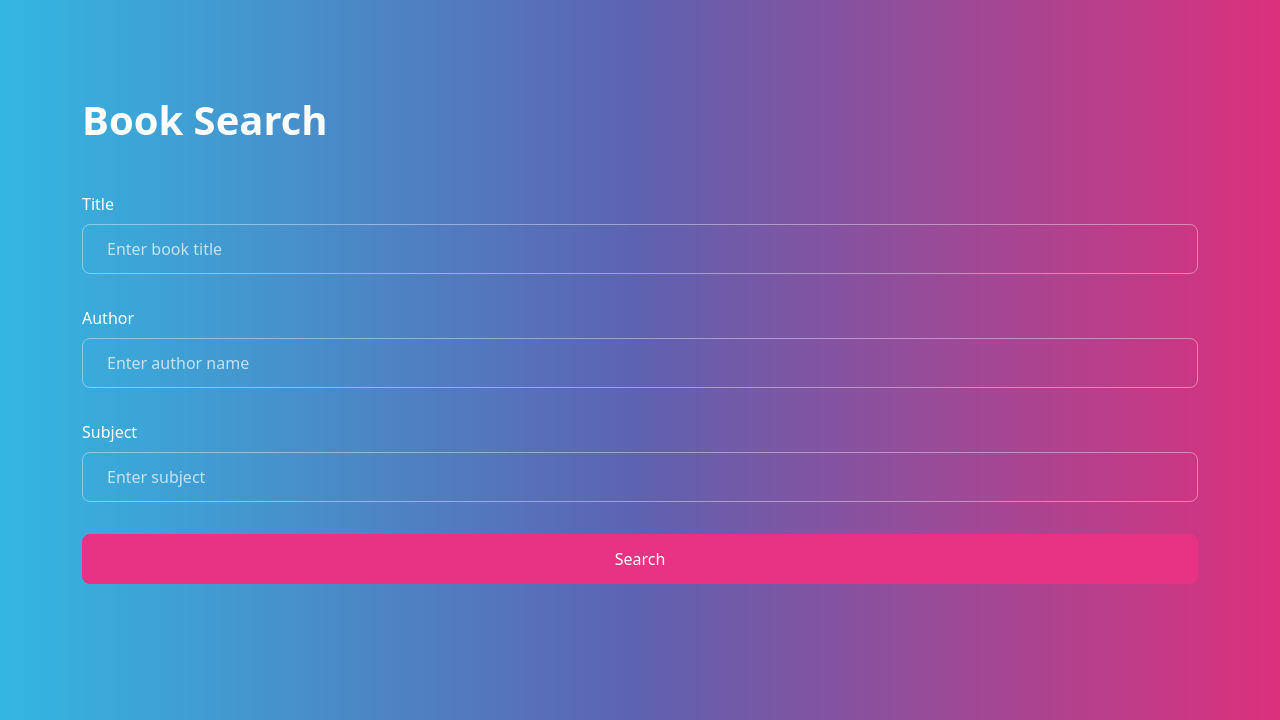
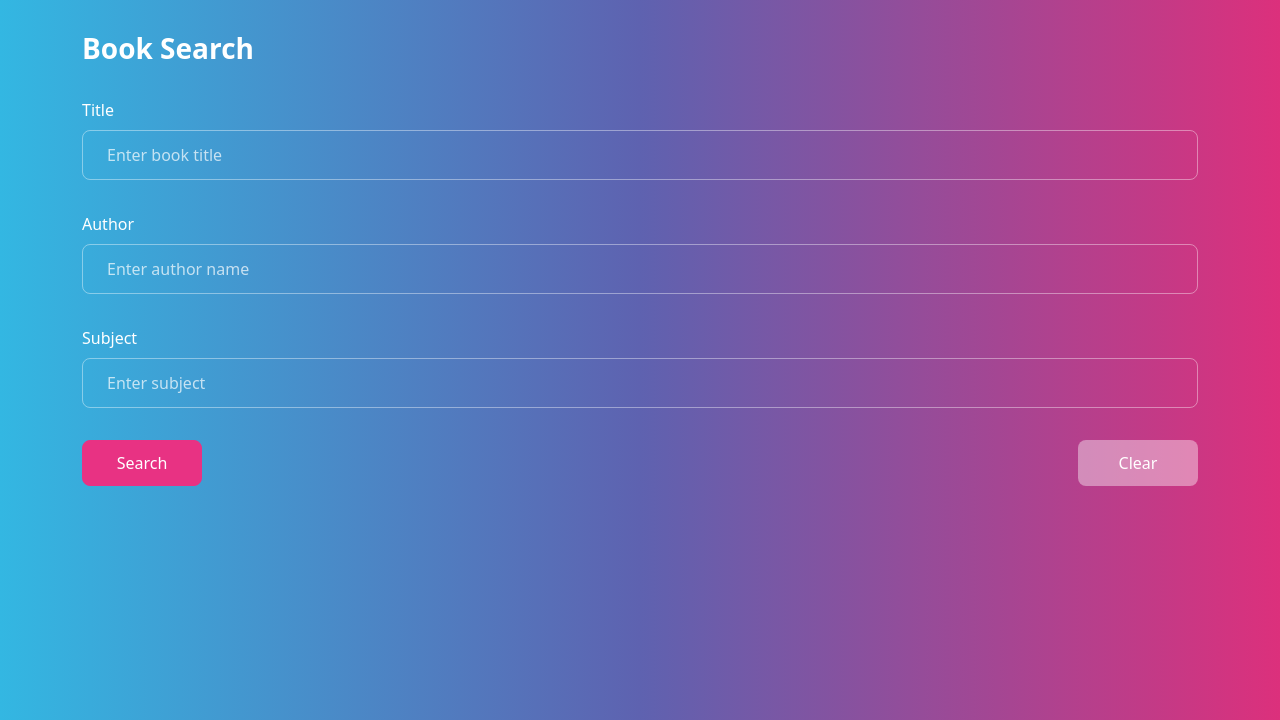
Before and after one commit to Rosssaab/BookSearch-81, a Flask app: page / in a window 1280 px wide. Shown: the part 80-800 px from the top of the page. Run offline with Flask 3, Linux system fonts and the light colour scheme; some libraries are stand-ins or nearby versions.

Commit message:
Improved search functionality: added Clear button, renamed Reset to Search Again, preserved field values on Search Again

```diff
--- a/templates/index.html
+++ b/templates/index.html
@@ -5,6 +5,7 @@
     <meta name="viewport" content="width=device-width, initial-scale=1.0">
     <title>Book Search</title>
     <link href="https://cdn.jsdelivr.net/npm/bootswatch@5.3.0/dist/{{ theme }}/bootstrap.min.css" rel="stylesheet">
+    <link rel="stylesheet" href="https://cdn.jsdelivr.net/npm/bootstrap-icons@1.7.2/font/bootstrap-icons.css">
     <style>
         .modal-fullscreen {
             padding: 0 !important;
@@ -30,13 +31,14 @@
             overflow: hidden;
         }
         .modal-fullscreen .modal-body img {
-            width: 100%;
+            width: auto;
+            max-width: 100%;
             height: calc(100% - 60px); /* Adjust based on button height */
             object-fit: contain;
         }
         .modal-fullscreen .buy-button {
-            width: 100%;
-            padding: 15px;
+            width: auto;
+            padding: 15px 30px;
             margin-top: 10px;
         }
         .search-box {
@@ -56,6 +58,19 @@
         .search-container.collapsed {
             display: none;
         }
+        #resetButton {
+            transition: opacity 0.3s ease-in-out;
+            padding: 10px 20px;
+            font-size: 16px;
+        }
+        #resetButton:hover {
+            opacity: 0.8;
+        }
+        #searchButton, #clearButton, #resetButton {
+            padding: 10px 20px;
+            font-size: 16px;
+            min-width: 120px; /* Adjust this value as needed */
+        }
     </style>
 </head>
 <body>
@@ -65,15 +80,9 @@
             <span class="navbar-brand mx-auto">Book Search</span>
         </div>
     </nav>
-
-    <div id="searchContainer" class="container mt-5 search-container">
-        <h1 class="mb-4">Book Search</h1>
+    <div id="searchContainer" class="container mt-3 search-container">
+        <h3 class="mb-3">Book Search</h3>
         <div id="searchBox">
-            {% if error %}
-                <div class="alert alert-danger" role="alert">
-                    {{ error }}
-                </div>
-            {% endif %}
             <form method="POST" id="searchForm">
                 <div class="mb-3">
                     <label for="title" class="form-label">Title</label>
@@ -87,7 +96,10 @@
                     <label for="subject" class="form-label">Subject</label>
                     <input type="text" class="form-control" id="subject" name="subject" placeholder="Enter subject">
                 </div>
-                <button type="submit" class="btn btn-primary w-100">Search</button>
+                <div class="d-flex justify-content-between">
+                    <button type="submit" class="btn btn-primary" id="searchButton">Search</button>
+                    <button type="button" class="btn btn-secondary" id="clearButton">Clear</button>
+                </div>
             </form>
         </div>
     </div>
@@ -151,12 +163,32 @@
         </div>
     {% endif %}
 
+    <button id="resetButton" class="btn btn-primary position-fixed" style="display: none; bottom: 20px; right: 20px; z-index: 1000; white-space: nowrap;">
+        Search Again
+    </button>
+
     <script src="https://cdn.jsdelivr.net/npm/bootstrap@5.3.0-alpha1/dist/js/bootstrap.bundle.min.js"></script>
     <script>
         document.addEventListener('DOMContentLoaded', function() {
             var searchForm = document.getElementById('searchForm');
             var searchContainer = document.getElementById('searchContainer');
             var searchResults = document.getElementById('searchResults');
+            var resetButton = document.getElementById('resetButton');
+            var searchButton = document.getElementById('searchButton');
+            var clearButton = document.getElementById('clearButton');
+
+            function showSearchForm() {
+                searchContainer.classList.remove('collapsed');
+                if (searchResults) searchResults.style.display = 'none';
+                resetButton.style.display = 'none';
+                // Explicitly do nothing to the form fields here
+            }
+
+            function showSearchResults() {
+                searchContainer.classList.add('collapsed');
+                if (searchResults) searchResults.style.display = 'block';
+                resetButton.style.display = 'block';
+            }
 
             if (searchForm && searchResults) {
                 searchForm.addEventListener('submit', function(e) {
@@ -168,23 +200,70 @@
                     })
                     .then(response => response.text())
                     .then(html => {
-                        document.body.innerHTML = html;
+                        var tempDiv = document.createElement('div');
+                        tempDiv.innerHTML = html;
 
-                        var newSearchContainer = document.getElementById('searchContainer');
-                        var newSearchResults = document.getElementById('searchResults');
+                        // Update only the search results
+                        var newSearchResults = tempDiv.querySelector('#searchResults');
+                        if (newSearchResults) {
+                            searchResults.innerHTML = newSearchResults.innerHTML;
+                        }
 
-                        if (newSearchContainer && newSearchResults) {
-                            newSearchContainer.classList.add('collapsed');
-                        }
+                        showSearchResults();
+
+                        // Re-attach event listeners after updating the DOM
+                        attachModalCloseListeners();
                     });
                 });
             }
 
-            // If results are already present on page load, collapse the search container
-            if (searchResults && searchContainer) {
-                searchContainer.classList.add('collapsed');
+            // If results are already present on page load, show search results view
+            if (searchResults && searchResults.children.length > 0) {
+                showSearchResults();
+            }
+
+            // Attach modal close listeners
+            attachModalCloseListeners();
+
+            // Attach reset button listener
+            if (resetButton) {
+                resetButton.addEventListener('click', function() {
+                    showSearchForm();
+                    // Explicitly do nothing to the form fields
+                    // The existing text will remain as is
+                });
+            }
+
+            // Clear button functionality
+            if (clearButton) {
+                clearButton.addEventListener('click', function() {
+                    document.getElementById('title').value = '';
+                    document.getElementById('author').value = '';
+                    document.getElementById('subject').value = '';
+                });
+            }
+
+            // Make search and clear buttons the same width
+            if (searchButton && clearButton) {
+                var maxWidth = Math.max(searchButton.offsetWidth, clearButton.offsetWidth);
+                searchButton.style.width = maxWidth + 'px';
+                clearButton.style.width = maxWidth + 'px';
             }
         });
+
+        function attachModalCloseListeners() {
+            document.querySelectorAll('.modal-fullscreen').forEach(function(modal) {
+                modal.addEventListener('click', function(event) {
+                    var buyButton = this.querySelector('.buy-button');
+                    if (buyButton && !buyButton.contains(event.target)) {
+                        var modalInstance = bootstrap.Modal.getInstance(this);
+                        if (modalInstance) {
+                            modalInstance.hide();
+                        }
+                    }
+                });
+            });
+        }
     </script>
 </body>
 </html>
```
